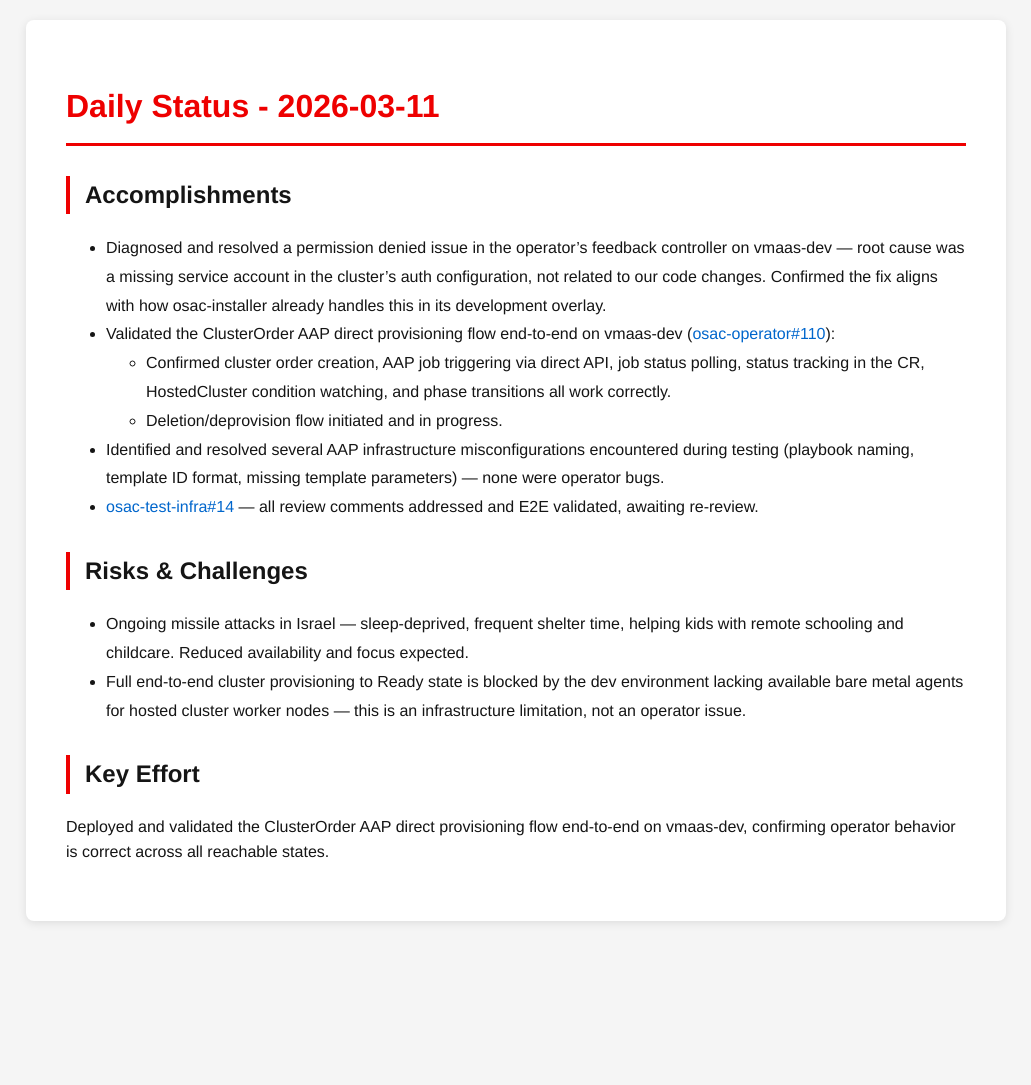
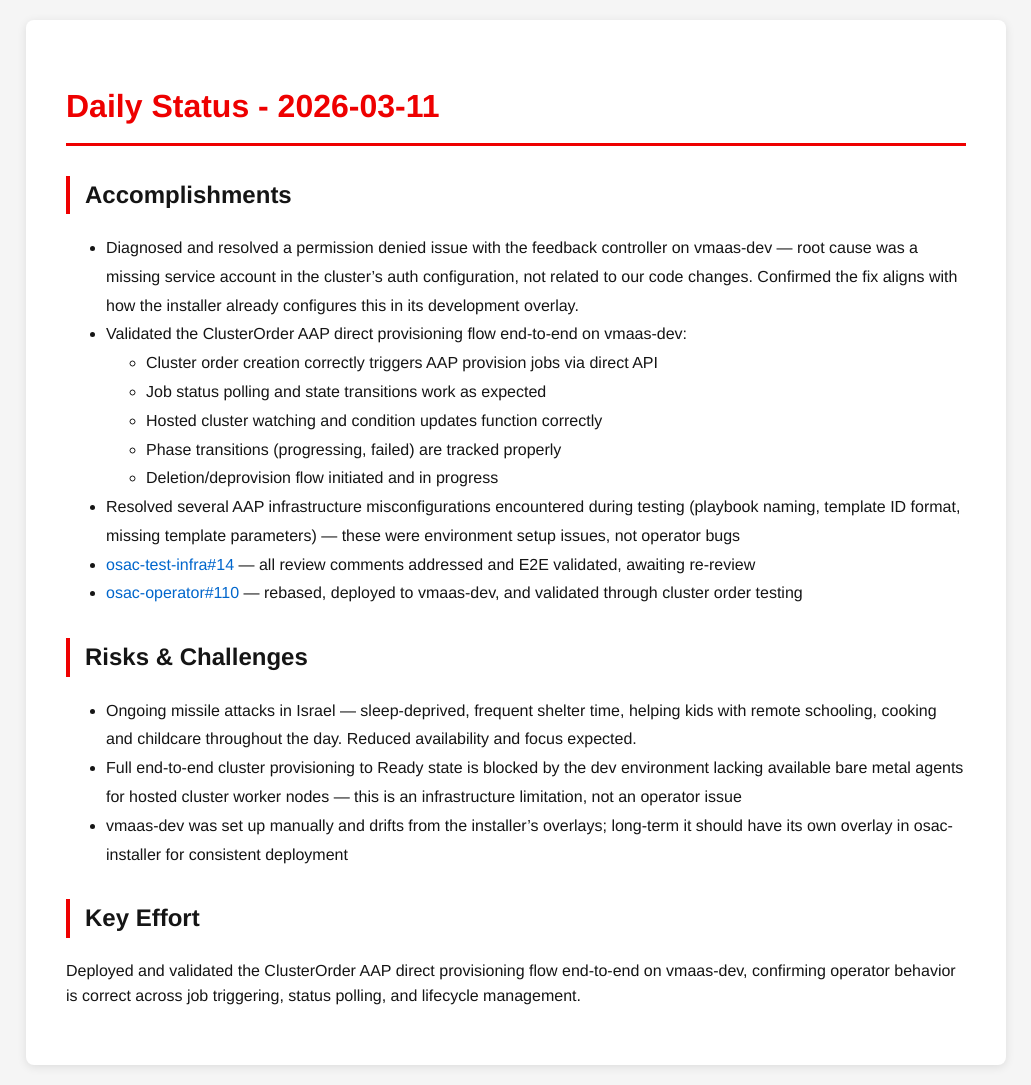
Before and after one commit to tzvatot/daily-status, a Jekyll site: the page built from 2026-03-11.md, in a window 1280 px wide. Shown: the whole page, without its empty margins (124-1155 px from the left). Built offline with Jekyll 4.4.1, drawn with Linux system fonts in a browser that asks for light colours; before the commit the page ends 941 px from its top, so only the background shows below that.

Commit message:
Daily status update - 2026-03-11

```diff
--- a/2026-03-11.md
+++ b/2026-03-11.md
@@ -7,16 +7,21 @@ date: 2026-03-11
 # Daily Status - 2026-03-11
 
 ## Accomplishments
-- Diagnosed and resolved a permission denied issue in the operator's feedback controller on vmaas-dev — root cause was a missing service account in the cluster's auth configuration, not related to our code changes. Confirmed the fix aligns with how osac-installer already handles this in its development overlay.
-- Validated the ClusterOrder AAP direct provisioning flow end-to-end on vmaas-dev ([osac-operator#110](https://github.com/osac-project/osac-operator/pull/110)):
-  - Confirmed cluster order creation, AAP job triggering via direct API, job status polling, status tracking in the CR, HostedCluster condition watching, and phase transitions all work correctly.
-  - Deletion/deprovision flow initiated and in progress.
-- Identified and resolved several AAP infrastructure misconfigurations encountered during testing (playbook naming, template ID format, missing template parameters) — none were operator bugs.
-- [osac-test-infra#14](https://github.com/osac-project/osac-test-infra/pull/14) — all review comments addressed and E2E validated, awaiting re-review.
+- Diagnosed and resolved a permission denied issue with the feedback controller on vmaas-dev — root cause was a missing service account in the cluster's auth configuration, not related to our code changes. Confirmed the fix aligns with how the installer already configures this in its development overlay.
+- Validated the ClusterOrder AAP direct provisioning flow end-to-end on vmaas-dev:
+  - Cluster order creation correctly triggers AAP provision jobs via direct API
+  - Job status polling and state transitions work as expected
+  - Hosted cluster watching and condition updates function correctly
+  - Phase transitions (progressing, failed) are tracked properly
+  - Deletion/deprovision flow initiated and in progress
+- Resolved several AAP infrastructure misconfigurations encountered during testing (playbook naming, template ID format, missing template parameters) — these were environment setup issues, not operator bugs
+- [osac-test-infra#14](https://github.com/osac-project/osac-test-infra/pull/14) — all review comments addressed and E2E validated, awaiting re-review
+- [osac-operator#110](https://github.com/osac-project/osac-operator/pull/110) — rebased, deployed to vmaas-dev, and validated through cluster order testing
 
 ## Risks & Challenges
-- Ongoing missile attacks in Israel — sleep-deprived, frequent shelter time, helping kids with remote schooling and childcare. Reduced availability and focus expected.
-- Full end-to-end cluster provisioning to Ready state is blocked by the dev environment lacking available bare metal agents for hosted cluster worker nodes — this is an infrastructure limitation, not an operator issue.
+- Ongoing missile attacks in Israel — sleep-deprived, frequent shelter time, helping kids with remote schooling, cooking and childcare throughout the day. Reduced availability and focus expected.
+- Full end-to-end cluster provisioning to Ready state is blocked by the dev environment lacking available bare metal agents for hosted cluster worker nodes — this is an infrastructure limitation, not an operator issue
+- vmaas-dev was set up manually and drifts from the installer's overlays; long-term it should have its own overlay in osac-installer for consistent deployment
 
 ## Key Effort
-Deployed and validated the ClusterOrder AAP direct provisioning flow end-to-end on vmaas-dev, confirming operator behavior is correct across all reachable states.
+Deployed and validated the ClusterOrder AAP direct provisioning flow end-to-end on vmaas-dev, confirming operator behavior is correct across job triggering, status polling, and lifecycle management.
```
